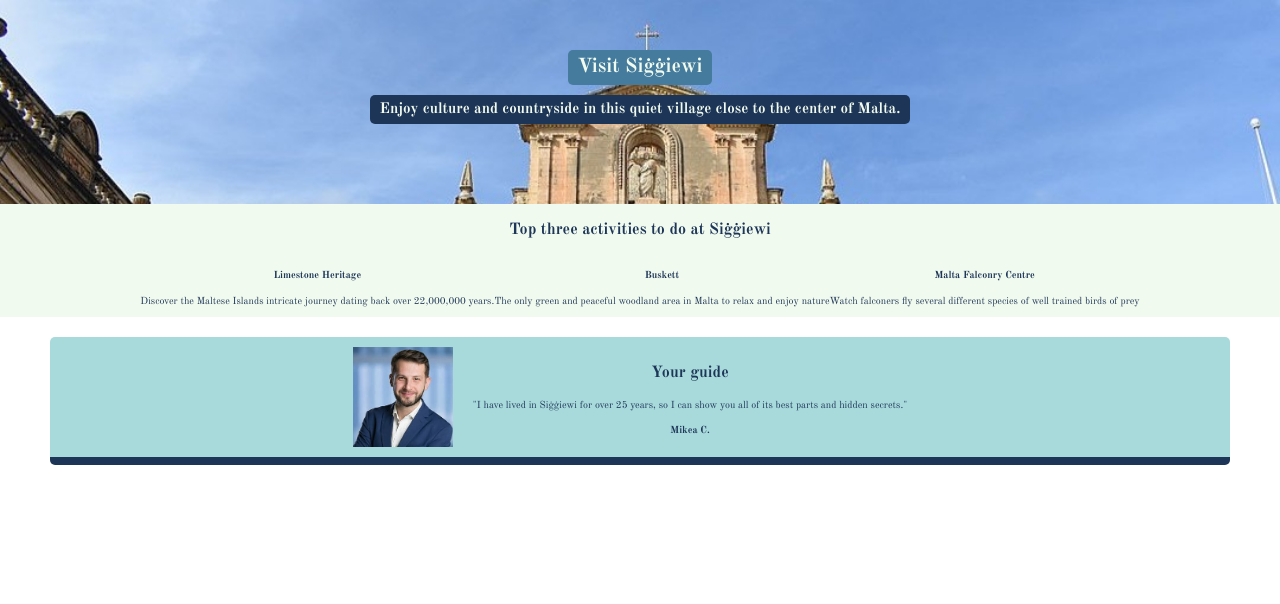
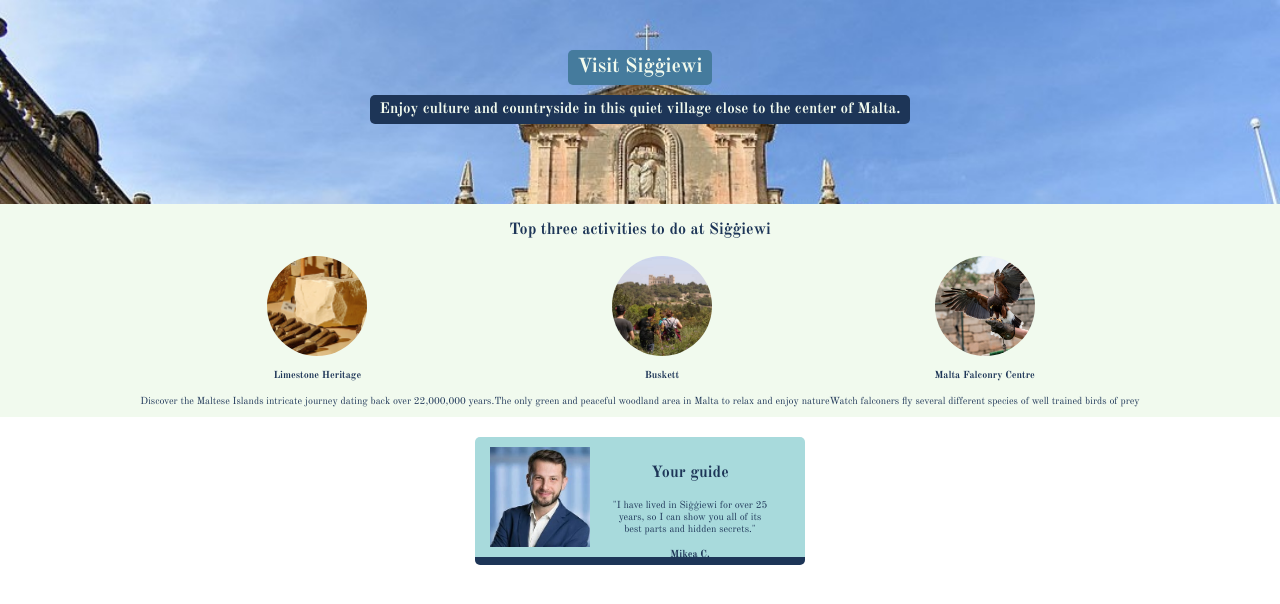
Before and after one commit to mikeaca/VillagePage, a website: page index.html in a window 1280 px wide. Drawn offline with nearby package versions, Linux system fonts and the light colour scheme.

Commit message:
Update styles.css

```diff
--- a/styles.css
+++ b/styles.css
@@ -71,18 +71,38 @@ border-radius: 50%;
 #limestone{
     background-image: url("images/limestone.jpg");
     background-size: cover;
+    height: 100px;
+    width: 100px;
+    margin: 0 auto;
 }
 
 #falconry{
     background-image: url("images/falconry.jpg");
     background-size: cover;
+    height: 100px;
+    width: 100px;
+    margin: 0 auto;
 }
 
 #buskett{
     background-image: url("images/buskett.jpg");
+    background-size: cover;
+    height: 100px;
+    width: 100px;
+    margin: 0 auto;
 }
 
-.img-activity:hover{
+//.img-activity:hover{
+//    background-image: url("images/find.jpg");
+//}
+
+#limestone:hover{
+    background-image: url("images/find.jpg");
+}
+#buskett:hover{
+    background-image: url("images/find.jpg");
+}
+#falconry:hover{
     background-image: url("images/find.jpg");
 }
 
@@ -91,11 +111,12 @@ border-radius: 50%;
     flex-direction: row;
     justify-content: center;
     padding: 10px 15px;
-    margin: 20px 50px;
+    margin: 20px auto;
     background-color: #A8DADC;
     border-bottom: 8px solid #1D3557;
     border-radius: 5px;
     height: 100px;
+    width: 300px;
 }
 
 img {
@@ -103,5 +124,7 @@ img {
 }
 
 #card-text{
+    width: 200px;
     padding: 0 20px;
+
 }
```
